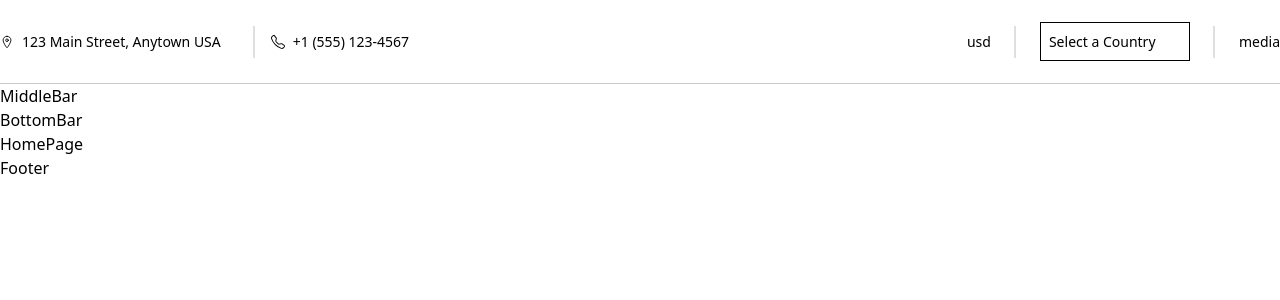
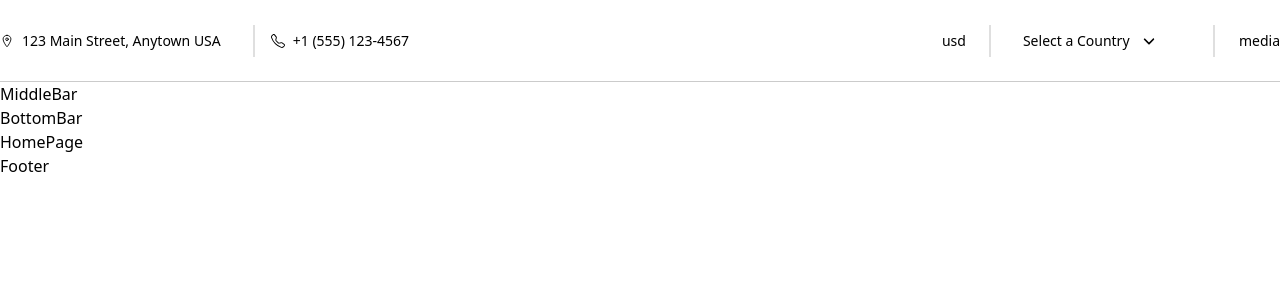
Before and after one commit to Githubshakil/eshop, a React (Vite) app: page / in a window 1280 px wide. Shown: the top 300 px of the page. Built offline with nearby package versions, Linux system fonts and the light colour scheme.

Commit message:
update top Right Bar

```diff
--- a/src/components/header/topbarComponents/TopRightBar.jsx
+++ b/src/components/header/topbarComponents/TopRightBar.jsx
@@ -1,4 +1,5 @@
 import React, { useState } from 'react'
+import { FaAngleDown } from "react-icons/fa6";
 
 const TopRightBar = () => {
 
@@ -6,7 +7,7 @@ const TopRightBar = () => {
     const [isOpen, setIsOpen] = useState(false);
 
     const countries = [
-        { name: "United States", value: "us" , flag: "https://flagcdn.com/16x12/us.png" },
+        { name: "United State", value: "us" , flag: "https://flagcdn.com/16x12/us.png" },
         { name: "Spain", value: "es" , flag: "https://flagcdn.com/16x12/es.png" },
         { name: "France", value: "fr" , flag: "https://flagcdn.com/16x12/fr.png" },
         { name: "Germany", value: "de" , flag: "https://flagcdn.com/16x12/de.png" },
@@ -36,7 +37,7 @@ const TopRightBar = () => {
     <div className='flex justify-end items-center gap-[49px]'>
         <div>usd</div>
         <div className='relative after:content-[""] after:bg-[#bfbfbf] after:absolute after:w-[1px] after:h-[32px] after:left-[-25px] after:top-[50%] after:-translate-[50%] before:content-[""] before:bg-[#bfbfbf] before:absolute before:w-[1px] before:h-[32px] before:right-[-25px] before:top-[50%] before:-translate-[50%]'>
-            <select className='w-[112px] hidden' name="country"
+            <select className='w-[150px] hidden' name="country"
             value={selectedCountry?.value || ""}
             onChange={(e)=>{
               const country = countries.find((c) => c.value === e.target.value)
@@ -44,14 +45,14 @@ const TopRightBar = () => {
             }}
             >
                {countries.map((country, index)=>(
-                   <option value={country.value}>{country.name}</option>
+                   <option value={country.name}>{country.name}</option>
 
                ))}
             </select>
 
                {/* custom DropDown */}
                <div
-                className=' w-[150px] border  p-2 cursor-pointer flex items-center'
+                className=' w-[175px] p-2 cursor-pointer flex items-center'
                 onClick={()=> setIsOpen(!isOpen)}
                 >
                 {
@@ -59,10 +60,11 @@ const TopRightBar = () => {
                     ?
                     <>
                      <img src={selectedCountry?.flag} alt={selectedCountry?.name} className='w-5 h-4 mr-2'/>
-                     <span>{selectedCountry?.name}</span>
+                     <span className='mr-5'>{selectedCountry?.name}</span>
+                     <FaAngleDown />
                     </>
                     :
-                    <span>Select a Country</span>
+                    <span className='gap-3 flex items-center'>Select a Country <FaAngleDown /></span>
                 }
 
 
@@ -79,7 +81,7 @@ const TopRightBar = () => {
                              onClick={()=> handleSelect(country)}
                              >
                                 <img src={country?.flag} alt={country?.name} className='w-5 h-4 mr-2'/>
-                                {country.name}
+                                {country.value}
                             </li>
                         ))}
                     </ul>
```
